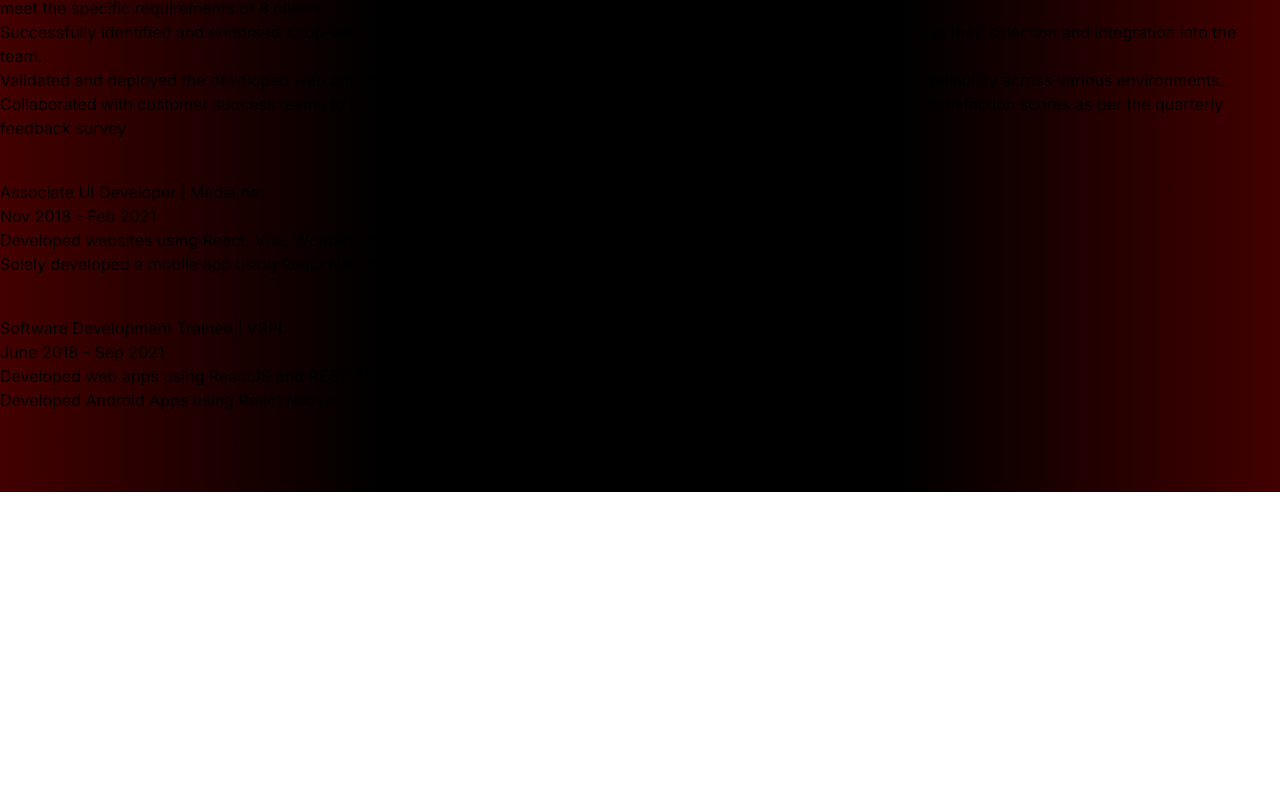
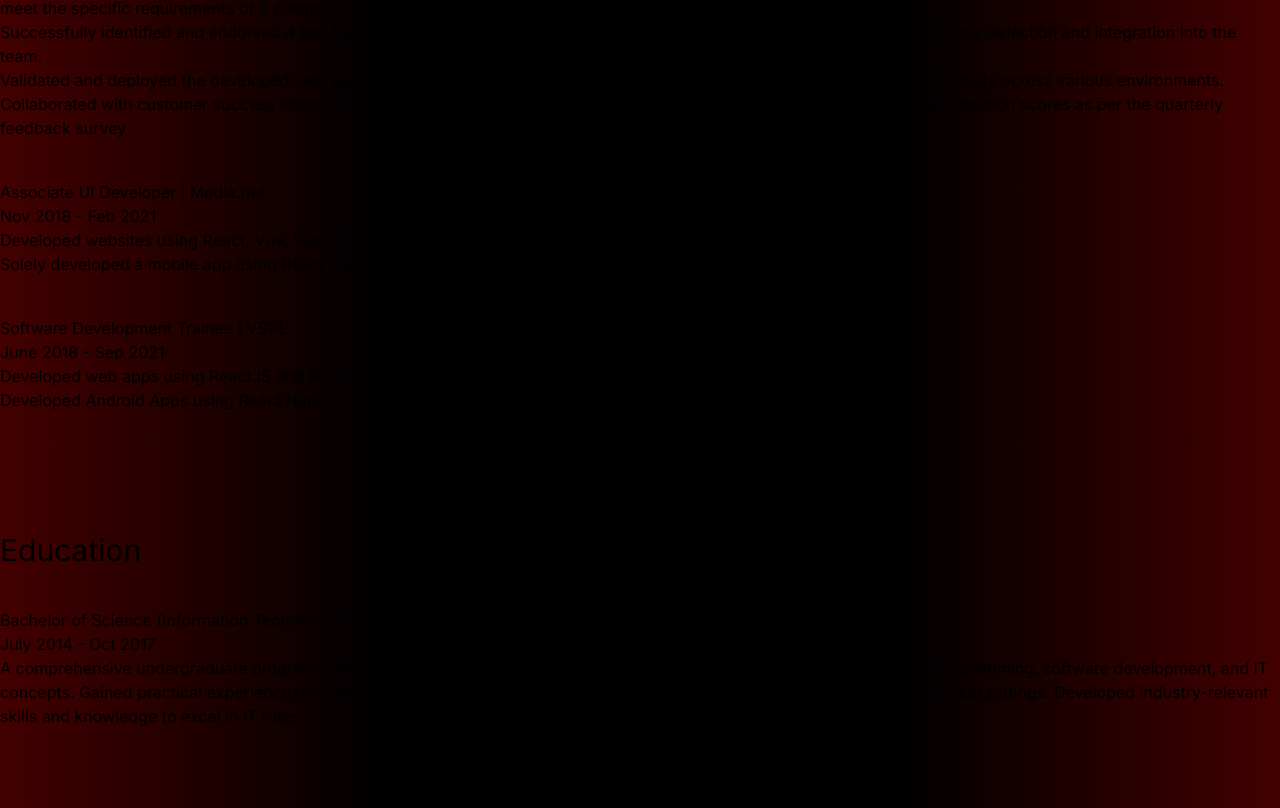
Before and after one commit to jestinjoshi/jestinjoshi.github.io, a Next.js app: page / in a window 1280 px wide. Shown: the part 1592-2400 px from the top of the page. Before the commit the page ends 2084 px from the top, so only its background shows below. Built offline with nearby package versions, Linux system fonts and the light colour scheme.

Commit message:
education added

```diff
--- /dev/null
+++ b/app/components/Education.tsx
@@ -0,0 +1,20 @@
+export default function Education() {
+    return (
+        <section id="education" className="py-10">
+            <div className="container mx-auto">
+                <h2 className="text-3xl section-heading mb-10">Education</h2>
+                <div className="education-wrap">
+                    <div className="education mb-10">
+                        <div className="education-title">
+                            <span className="education-role mr-1">Bachelor of Science (Information Technology)</span>
+                            <span className="sep mr-1">|</span>
+                            <a href="https://mu.ac.in/" className="education-company hover:underline">University of Mumbai</a>
+                        </div>
+                        <p className="education-duration">July 2014 - Oct 2017</p>
+                        <p className="education-description">A comprehensive undergraduate program specializing in Information Technology, equipping me with a strong foundation in programming, software development, and IT concepts. Gained practical experience through real-world projects, fostering the ability to apply theoretical knowledge in practical settings. Developed industry-relevant skills and knowledge to excel in IT roles.</p>
+                    </div>
+                </div>
+            </div>
+        </section>
+    )
+}
--- a/app/page.tsx
+++ b/app/page.tsx
@@ -1,3 +1,4 @@
+import Education from './components/Education'
 import Experience from './components/Experience'
 import Header from './components/Header'
 import Intro from './components/Intro'
@@ -11,6 +12,7 @@ export default function Home() {
         <Intro></Intro>
         <Skills></Skills>
         <Experience></Experience>
+        <Education></Education>
       </main>
     </>
   )
```
